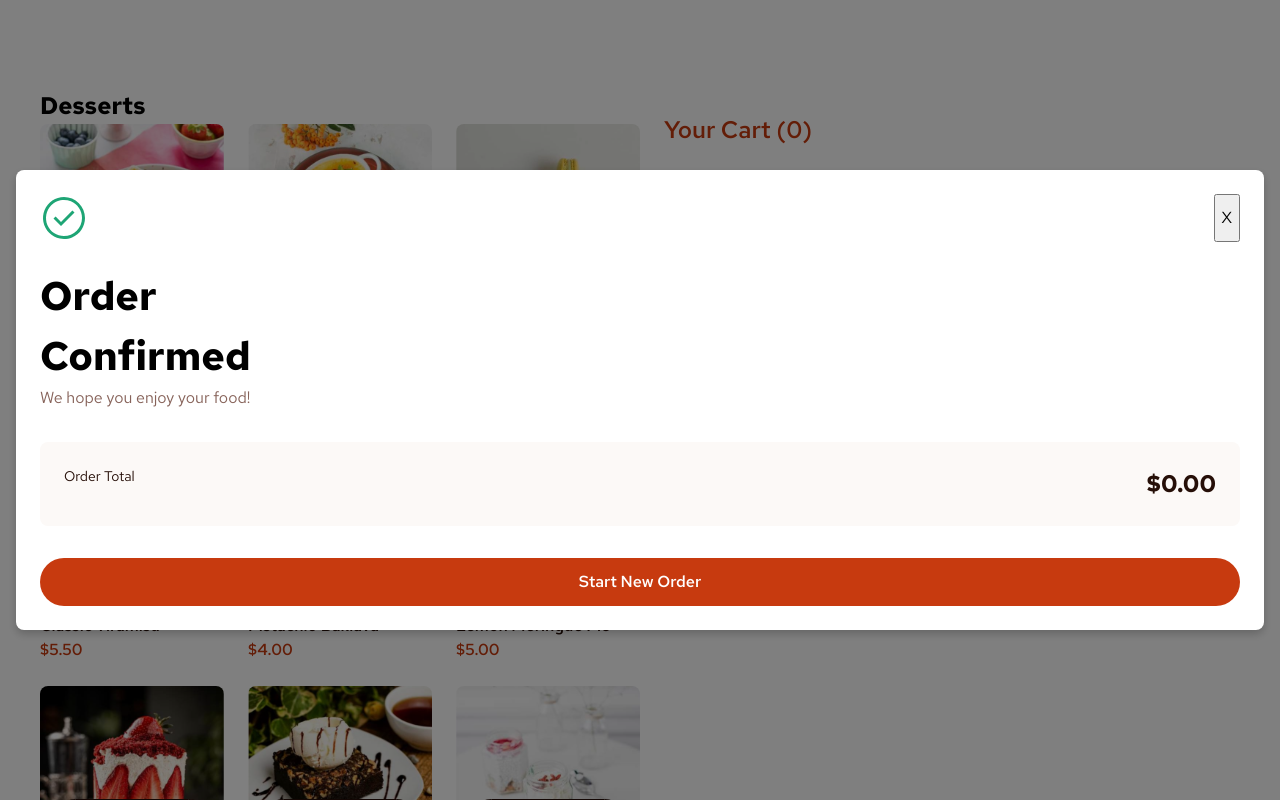
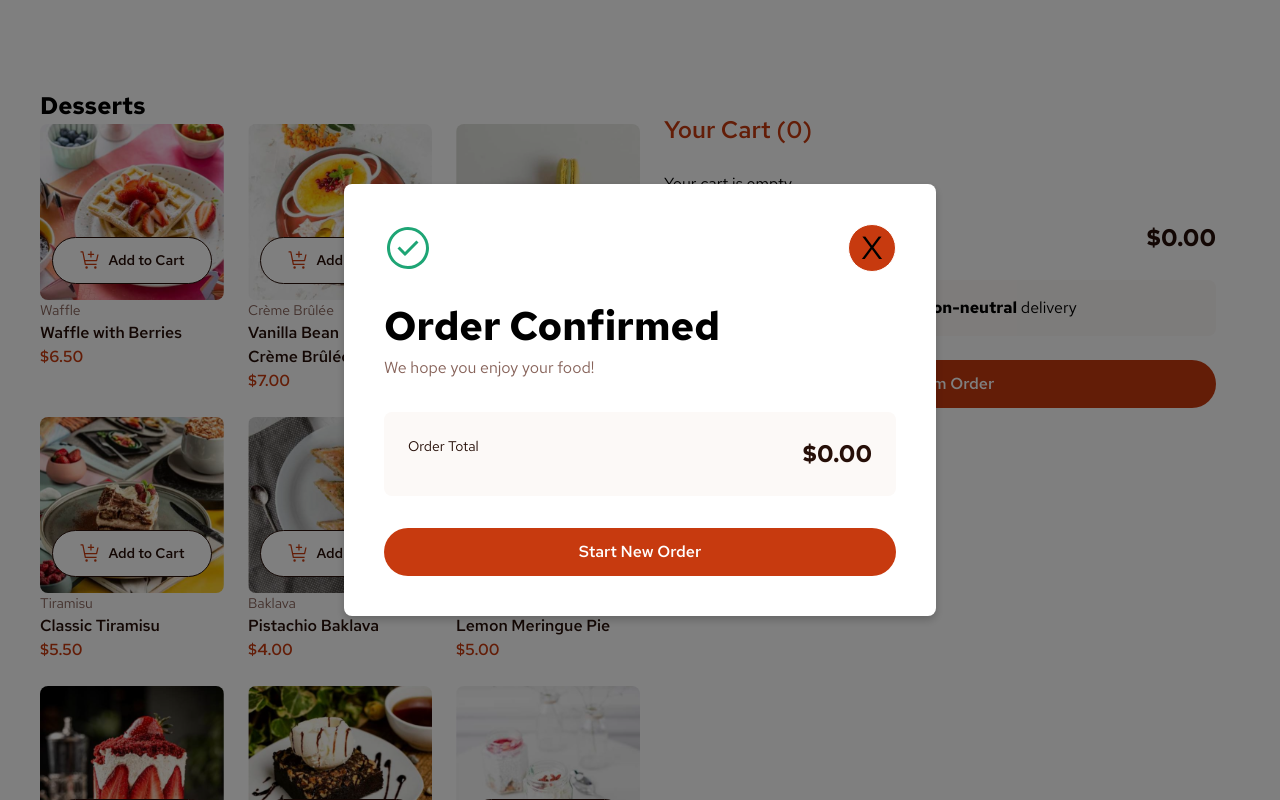
Before and after one commit to mayor-creator/product_list_app, a React (Vite) app: page / in a window 1280 px wide. Both pictures are taken after a click on the button "Confirm Order". Shown: the top 800 px of the page. Built offline with nearby package versions, Linux system fonts and the light colour scheme.

Commit message:
style: enhance ConfirmOrderModal with improved layout and styling

```diff
--- a/src/component/modal/OrderModal.module.css
+++ b/src/component/modal/OrderModal.module.css
@@ -42,6 +42,21 @@
 
 .modalMessage {
   color: var(--color-rose-500);
+}
+
+.modalCloseButton {
+  background-color: var(--color-red);
+  border: 0.063rem solid var(--color-white);
+  color: var(--color-black);
+  cursor: pointer;
+  padding: 1.25rem;
+  display: flex;
+  justify-content: center;
+  align-items: center;
+  font-size: 2rem;
+  border-radius: 50%;
+  height: 3rem;
+  width: 3rem;
 }
 
 .modalItemContainer {
@@ -117,8 +132,26 @@
 /* --- Media Queries --- */
 /* Tablet Viewpoints (min-width: 768px) */
 @media (min-width: 48rem) {
+  .modalWrapper {
+    width: min(100% - 2rem, 76rem);
+    margin-inline: auto;
+    padding: 2.5rem;
+  }
+
+  .modalTitle {
+    width: 100%;
+  }
 }
 
 /* Desktop Viewport (min-width: 1024px) */
 @media (min-width: 64rem) {
+  .modalWrapper {
+    width: min(100% - 2rem, 37rem);
+    margin-inline: auto;
+    padding: 2.5rem;
+  }
+
+  .modalTitle {
+    width: 100%;
+  }
 }
--- a/src/component/modal/OrderModal.tsx
+++ b/src/component/modal/OrderModal.tsx
@@ -41,7 +41,11 @@ export const ConfirmOrderModal = ({
 							alt="check mark icon"
 							className={styles.modalImage}
 						/>
-						<button type="button" onClick={onClose}>
+						<button
+							type="button"
+							onClick={onClose}
+							className={styles.modalCloseButton}
+						>
 							X
 						</button>
 					</div>
```
